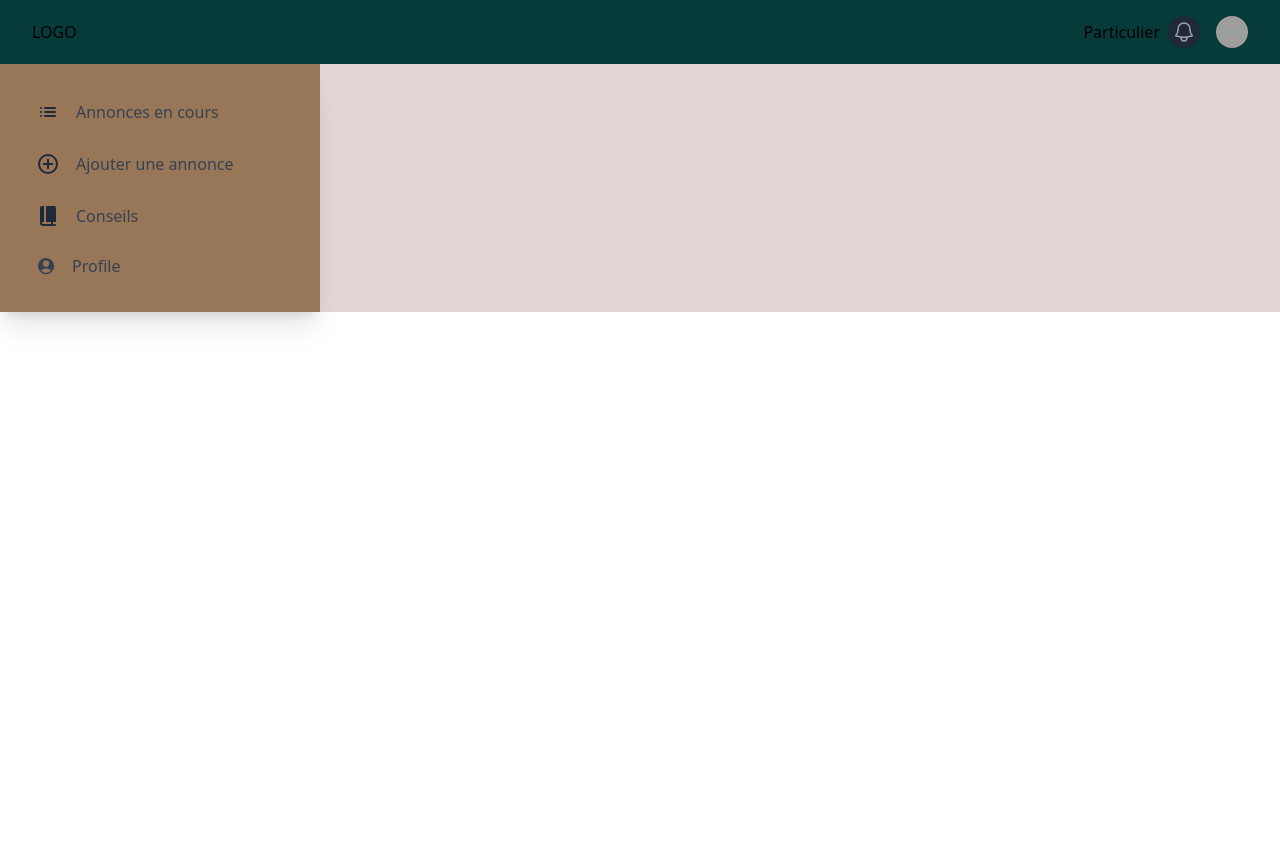
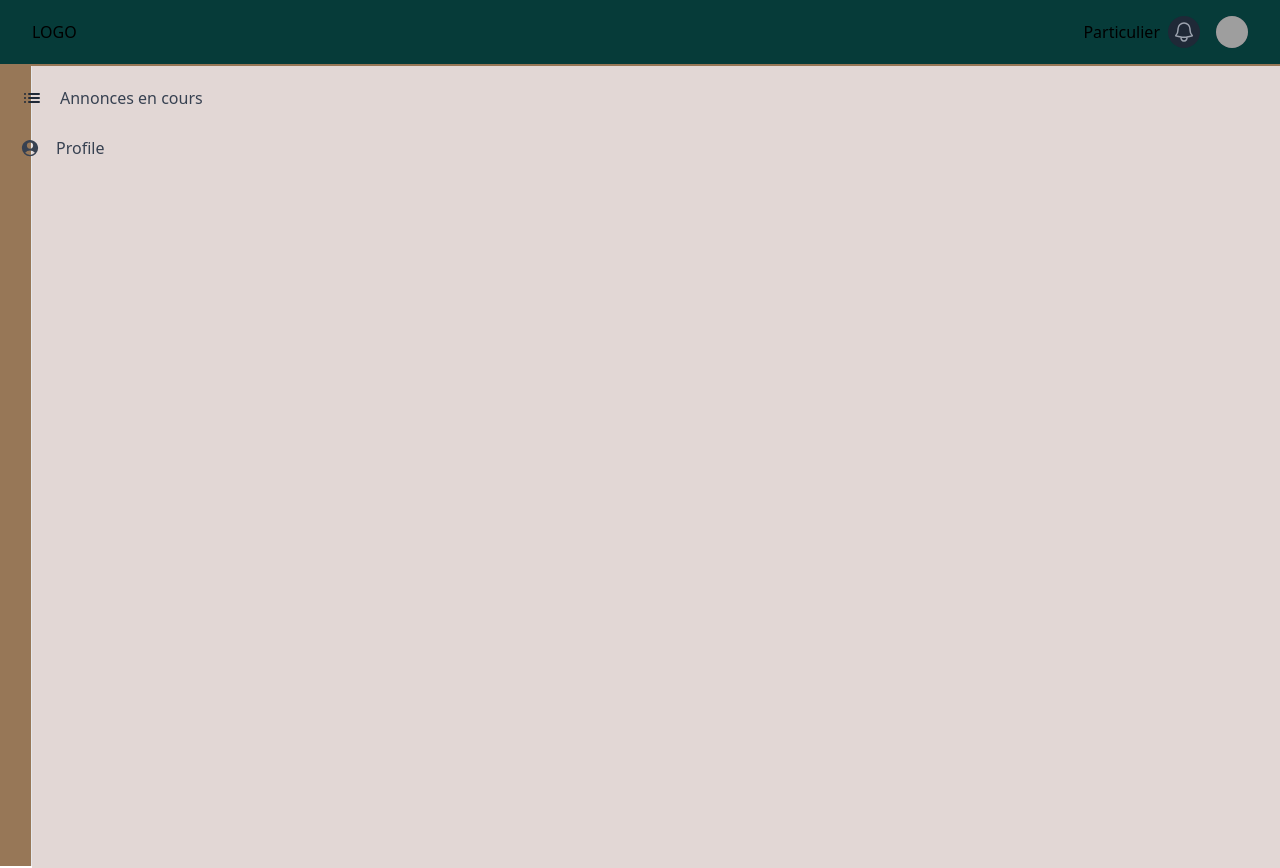
Before and after one commit to Ximawa/Arosa-je_Front, a React (Vite) app: page /dashboard in a window 1280 px wide. Shown: the top 868 px of the page. Before the commit the page ends 800 px from the top, so only its background shows below. Built offline with nearby package versions, Linux system fonts and the light colour scheme; sample sign-in values are in the browser's storage; grey boxes are pictures that could not be loaded.

Commit message:
update layout dashboard et fix hearder/sidebar

```diff
--- /dev/null
+++ b/src/components/BtnLightGreen.tsx
@@ -0,0 +1,30 @@
+interface Props {
+  onClick: () => void;
+  children: string;
+}
+const BtnLightGreen = ({ children, onClick }: Props) => {
+  return (
+    <button
+      onClick={onClick}
+      className="middle none center mr-4 rounded-lg bg-custom-dark-green py-3 px-6 font-sans text-xs font-bold uppercase text-white shadow-md shadow-blue-500/20 transition-all hover:shadow-lg hover:shadow-blue-500/40 focus:opacity-[0.85] focus:shadow-none active:opacity-[0.85] active:shadow-none disabled:pointer-events-none disabled:opacity-50 disabled:shadow-none"
+    >
+      <span className="inline-block mr-2">{children}</span>
+      <svg
+        xmlns="http://www.w3.org/2000/svg"
+        fill="none"
+        viewBox="0 0 24 24"
+        stroke="currentColor"
+        className="w-4 h-4 inline-block"
+      >
+        <path
+          stroke-linecap="round"
+          stroke-linejoin="round"
+          stroke-width="2"
+          d="M17 8l4 4m0 0l-4 4m4-4H3"
+        />
+      </svg>
+    </button>
+  );
+};
+
+export default BtnLightGreen;
--- a/src/components/CardListing.tsx
+++ b/src/components/CardListing.tsx
@@ -42,7 +42,7 @@ const CardListing: React.FC<Props> = ({
   }, []);
 
   return (
-    <div className="w-full bg-custom-dark-green rounded-lg sahdow-lg overflow-hidden flex flex-col justify-center items-center">
+    <div className="w-full bg-custom-dark-green border-2 border-custom-light-brown rounded-lg sahdow-lg overflow-hidden flex flex-col justify-center items-center">
       <div>
         {imageSrc ? (
           <img src={imageSrc} alt={`Image ${id}`} />
--- a/src/components/Header.tsx
+++ b/src/components/Header.tsx
@@ -26,7 +26,7 @@ const Header = () => {
     setIsVisible((prevState) => !prevState);
   };
   return (
-    <header className="bg-custom-dark-green">
+    <header className="bg-custom-dark-green min-h-[4rem] sticky top-0 z-10 col-[1/-1] row-[1] text-gray border-b-2 border-custom-light-brown">
       <div className="mx-auto max-w-7xl px-2 sm:px-4 lg:divide-y lg:divide-teal-700 lg:px-8">
         <div className="relative flex h-16 justify-between">
           <div className="relative z-10 flex px-2 lg:px-0">
--- a/src/components/Sidebar.tsx
+++ b/src/components/Sidebar.tsx
@@ -4,7 +4,7 @@ const Sidebar = () => {
   const navigate = useNavigate();
   // TODO transformer les elements de la sidebar en composant
   return (
-    <div className="relative flex flex-col bg-clip-border bg-custom-light-brown text-gray-700 h-full w-full max-w-[20rem] p-4 shadow-xl shadow-blue-gray-900/5">
+    <div className="max-h-screen xl:sticky lg:static top-12 col-[1] row-[2] border-b border-gray-200 bg-custom-light-brown xl:border-b-0 xl:border-r xl:border-gray-200">
       <nav className="flex flex-col gap-1 min-w-[240px] p-2 font-sans text-base font-normal text-gray-700">
         <div
           role="button"
@@ -31,54 +31,7 @@ const Sidebar = () => {
           </div>
           Annonces en cours
         </div>
-        <div
-          role="button"
-          onClick={() => {
-            navigate("/dashboard/new");
-          }}
-          className="flex items-center w-full p-3 rounded-lg text-start leading-tight transition-all hover:bg-blue-50 hover:bg-opacity-80 focus:bg-blue-50 focus:bg-opacity-80 active:bg-blue-50 active:bg-opacity-80 hover:text-blue-900 focus:text-blue-900 active:text-blue-900 outline-none"
-        >
-          <div className="grid place-items-center mr-4">
-            <svg
-              className="w-6 h-6 text-gray-800 dark:text-black"
-              aria-hidden="true"
-              xmlns="http://www.w3.org/2000/svg"
-              fill="none"
-              viewBox="0 0 24 24"
-            >
-              <path
-                stroke="currentColor"
-                stroke-linecap="round"
-                stroke-linejoin="round"
-                stroke-width="2"
-                d="M12 7.8v8.4M7.8 12h8.4m4.8 0a9 9 0 1 1-18 0 9 9 0 0 1 18 0Z"
-              />
-            </svg>
-          </div>
-          Ajouter une annonce
-        </div>
-        <div
-          role="button"
-          className="flex items-center w-full p-3 rounded-lg text-start leading-tight transition-all hover:bg-blue-50 hover:bg-opacity-80 focus:bg-blue-50 focus:bg-opacity-80 active:bg-blue-50 active:bg-opacity-80 hover:text-blue-900 focus:text-blue-900 active:text-blue-900 outline-none"
-        >
-          <div className="grid place-items-center mr-4">
-            <svg
-              className="w-6 h-6 text-gray-800 dark:text-black"
-              aria-hidden="true"
-              xmlns="http://www.w3.org/2000/svg"
-              fill="currentColor"
-              viewBox="0 0 24 24"
-            >
-              <path
-                fill-rule="evenodd"
-                d="M6 2a2 2 0 0 0-2 2v15a3 3 0 0 0 3 3h12a1 1 0 1 0 0-2h-2v-2h2c.6 0 1-.4 1-1V4a2 2 0 0 0-2-2h-8v16h5v2H7a1 1 0 1 1 0-2h1V2H6Z"
-                clip-rule="evenodd"
-              />
-            </svg>
-          </div>
-          Conseils
-          <div className="grid place-items-center ml-auto justify-self-end"></div>
-        </div>
+
         <div
           role="button"
           className="flex items-center w-full p-3 rounded-lg text-start leading-tight transition-all hover:bg-blue-50 hover:bg-opacity-80 focus:bg-blue-50 focus:bg-opacity-80 active:bg-blue-50 active:bg-opacity-80 hover:text-blue-900 focus:text-blue-900 active:text-blue-900 outline-none"
--- a/src/pages/DashboardPage.tsx
+++ b/src/pages/DashboardPage.tsx
@@ -5,10 +5,10 @@ import Sidebar from "../components/Sidebar";
 const DashboardPage = () => {
   return (
     <div>
-      <Header />
-      <div className="flex">
+      <div className="relative grid grid-cols-[2rem_1fr_2rem] xl:grid-cols-[minmax(2rem,1fr)_16rem_minmax(200px,calc(80rem-32rem))_16rem_minmax(2rem,1fr)] lg:grid-cols-[2rem_minmax(200px,calc(100%-16rem))_16rem_2rem] min-h-screen">
+        <Header />
         <Sidebar />
-        <div className="flex-1 bg-custom-cream">
+        <div className="flex-1 bg-custom-cream col-[2] col-span-4 row[2] xl:col-[2] xl:col-span-4 xl:row-[2] min-h-[150vh]">
           <Outlet />
         </div>
       </div>
--- a/src/pages/Listing.tsx
+++ b/src/pages/Listing.tsx
@@ -1,6 +1,8 @@
 import axios from "axios";
 import { useEffect, useState } from "react";
 import CardListing from "../components/CardListing";
+import BtnLightGreen from "../components/BtnLightGreen";
+import { useNavigate } from "react-router-dom";
 
 interface CardListing {
   id: number;
@@ -8,9 +10,13 @@ interface CardListing {
   start_date: string;
   end_date: string;
 }
-
 const Listing = () => {
   const [listing, setListing] = useState<CardListing[]>([]);
+  const navigate = useNavigate();
+
+  const handleClick = () => {
+    navigate("/dashboard/new"); // Replace "/some-path" with the desired path to redirect to
+  };
 
   useEffect(() => {
     const fetchData = async () => {
@@ -33,7 +39,8 @@ const Listing = () => {
 
   return (
     <div className="container px-6 py-6">
-      <div className="grid grid-cols-1 sm:grid-cols-2 md:grid-cols-2 lg:grid-cols-3 gap-6">
+      <BtnLightGreen onClick={handleClick}>Ajouter une annonce</BtnLightGreen>
+      <div className="grid grid-cols-1 sm:grid-cols-2 md:grid-cols-2 lg:grid-cols-3 gap-6 pt-4">
         {listing.length === 0 ? (
           <p>No actual listing</p>
         ) : (
--- a/src/pages/LoginPage.tsx
+++ b/src/pages/LoginPage.tsx
@@ -3,7 +3,7 @@ import { Link, useNavigate } from "react-router-dom";
 import axios from "axios";
 import bcrypt from "bcryptjs";
 
-import BtnNext from "../components/BtnNextBlue";
+import BtnNext from "../components/BtnNextDarkGreen";
 import logo from "../assets/logo_arosaje.png";
 
 // TODO : separer les forms en composant
--- a/src/pages/SignupPage.tsx
+++ b/src/pages/SignupPage.tsx
@@ -2,7 +2,7 @@ import { useEffect, useState } from "react";
 import axios from "axios";
 import bcrypt from "bcryptjs";
 import { Link } from "react-router-dom";
-import BtnNext from "../components/BtnNextBlue";
+import BtnNext from "../components/BtnNextDarkGreen";
 import SelectInput from "../components/SelectInput";
 import logo from "../assets/logo_arosaje.png";
 
```
Also changed, not shown: src/components/BtnNextDarkGreen.tsx (renamed from src/components/BtnNextBlue.tsx).
